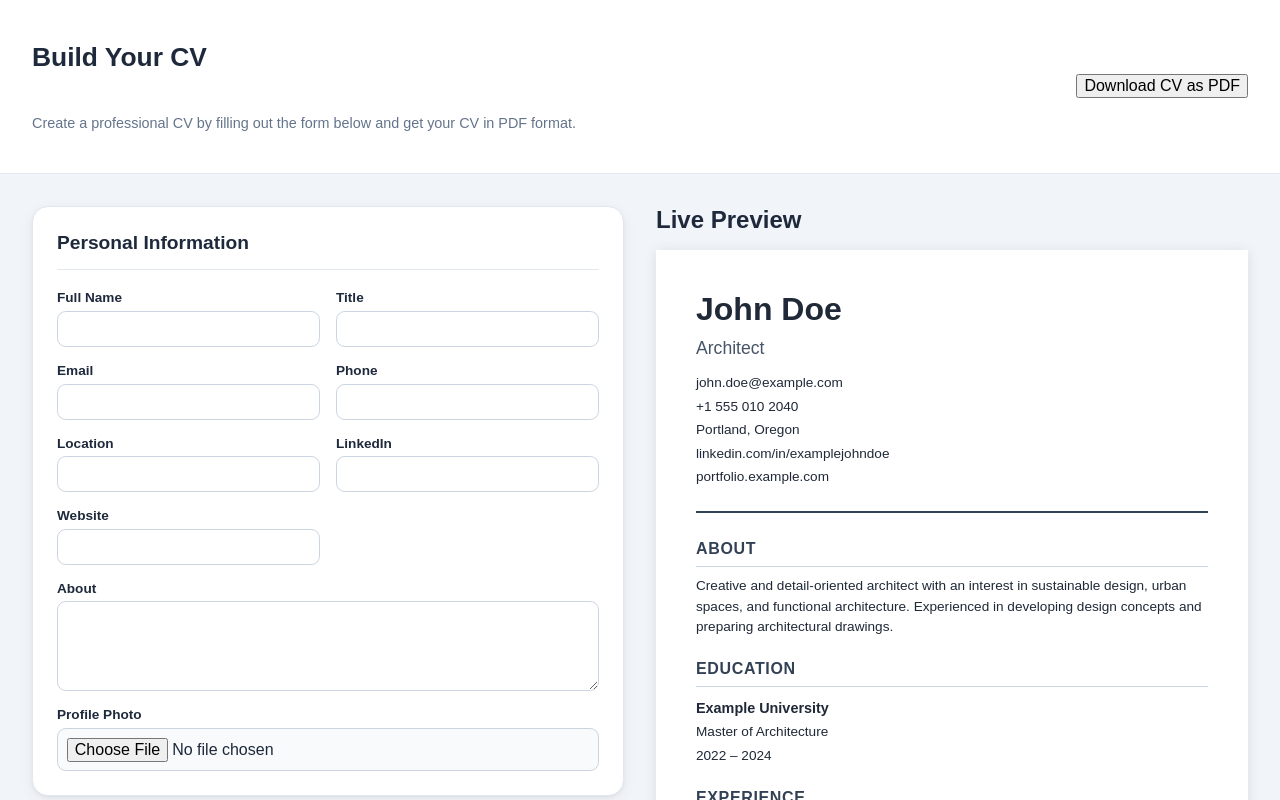
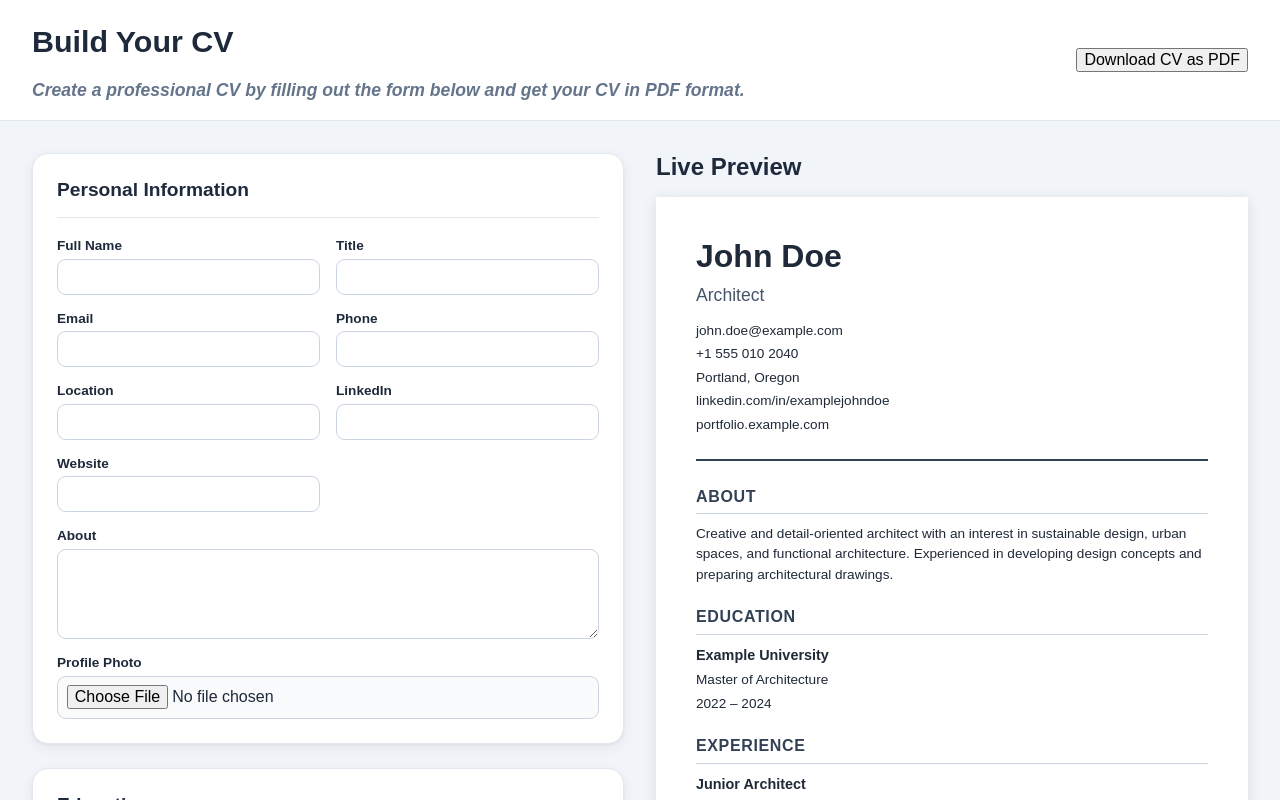
Before and after one commit to canberkg67/cv-app, a React (Vite) app: page / in a window 1280 px wide. Shown: the top 800 px of the page. Built offline with nearby package versions, Linux system fonts and the light colour scheme.

Commit message:
style: change font size,margin in header

```diff
--- a/src/App.css
+++ b/src/App.css
@@ -26,7 +26,7 @@ body {
     display: flex;
     justify-content: space-between;
     align-items: center;
-    padding: 1.5rem 2rem;
+    padding: 0.2rem 2rem;
     background-color: var(--surface);
     border-bottom: 1px solid var(--border-color);
 }
@@ -34,17 +34,19 @@ body {
 .header-content {
     display: flex;
     flex-direction: column;
-    gap: 0.5rem;
 }
 
 .header-content h1{
     color: var(--text-primary);
-    font-size: 1.65rem;
+    font-size: 1.9rem;
 }
 .header-content p {
     color: var(--text-secondary);
-    line-height: 1.5;
-    font-size: 0.9rem;
+    line-height: 1;
+    font-size: 1.1rem;
+    font-style:italic;
+    font-weight: bold;
+    margin-top: 0.2rem;
 }
 
 /* To show Form and Preview side by side */
```
